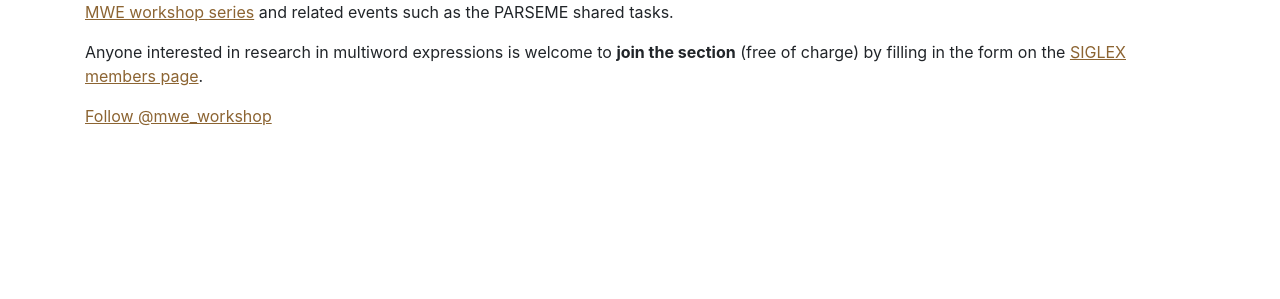
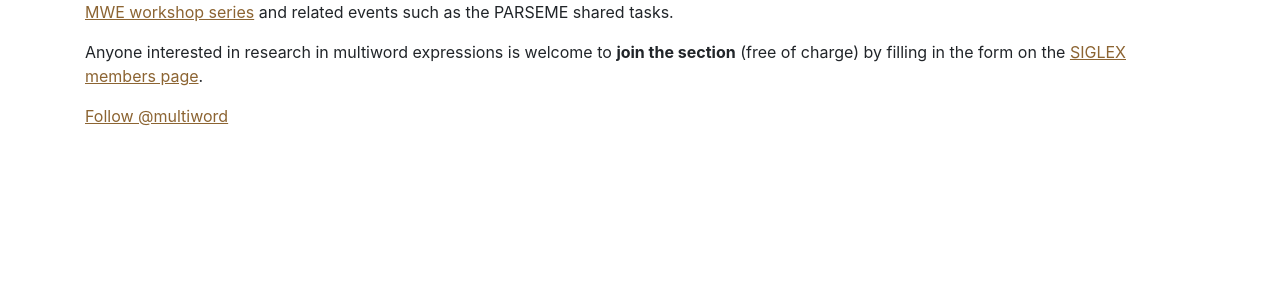
Before and after one commit to multiword/multiword.github.io, a Jekyll site: the page built from index.md, in a window 1280 px wide. Shown: the part 204-503 px from the top of the page. Built offline with Jekyll 4.4.1, drawn with Linux system fonts in a browser that asks for light colours; comment, search, counter and statistics services are not loaded.

Commit message:
Update MWE workshop twitter handler

```diff
--- a/index.md
+++ b/index.md
@@ -9,4 +9,4 @@
 
 Anyone interested in research in multiword expressions is welcome to **join the section** (free of charge) by filling in the form on the [SIGLEX members page](https://siglex.org/members.html).
 
-<a href="https://twitter.com/mwe_workshop?ref_src=twsrc%5Etfw" class="twitter-follow-button" data-size="large" data-show-screen-name="true" data-show-count="false">Follow @mwe_workshop</a><script async src="https://platform.twitter.com/widgets.js" charset="utf-8"></script>
+<a href="https://twitter.com/multiword?ref_src=twsrc%5Etfw" class="twitter-follow-button" data-size="large" data-show-screen-name="true" data-show-count="false">Follow @multiword</a><script async src="https://platform.twitter.com/widgets.js" charset="utf-8"></script>
```
